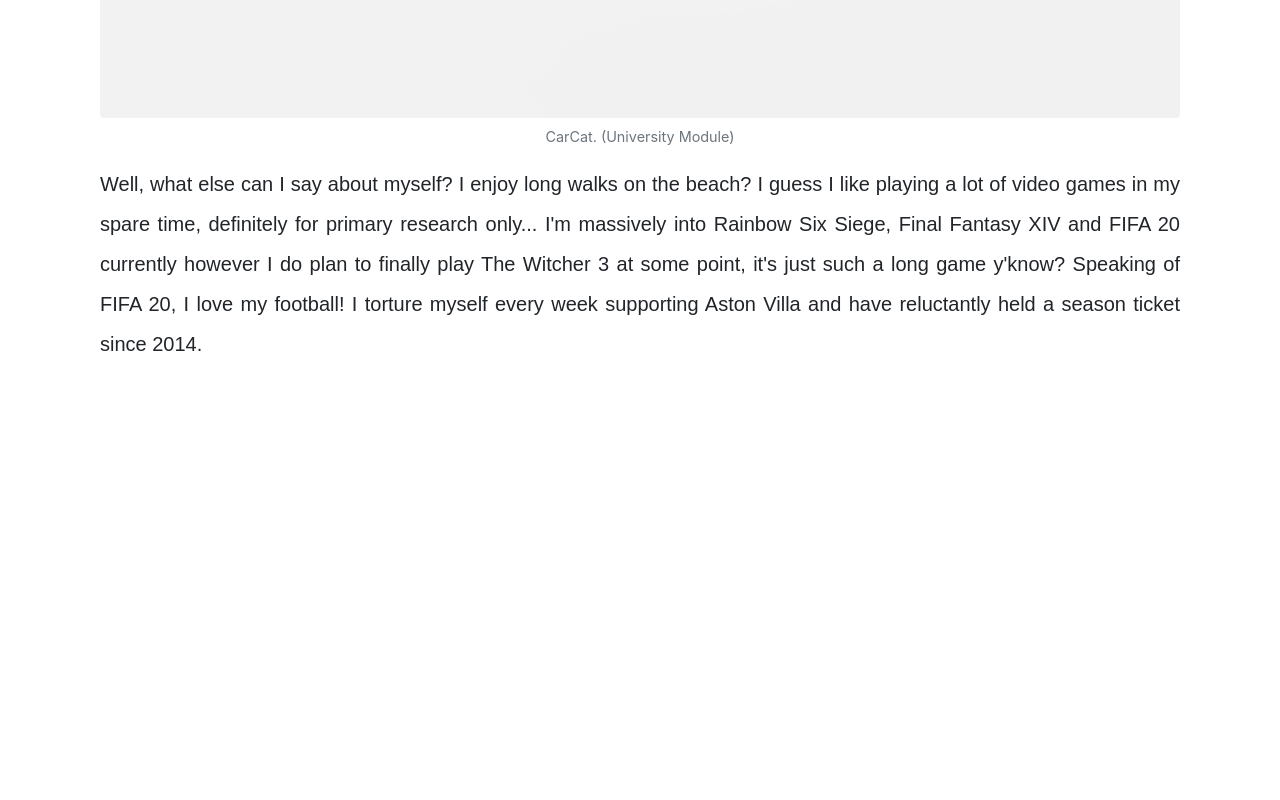
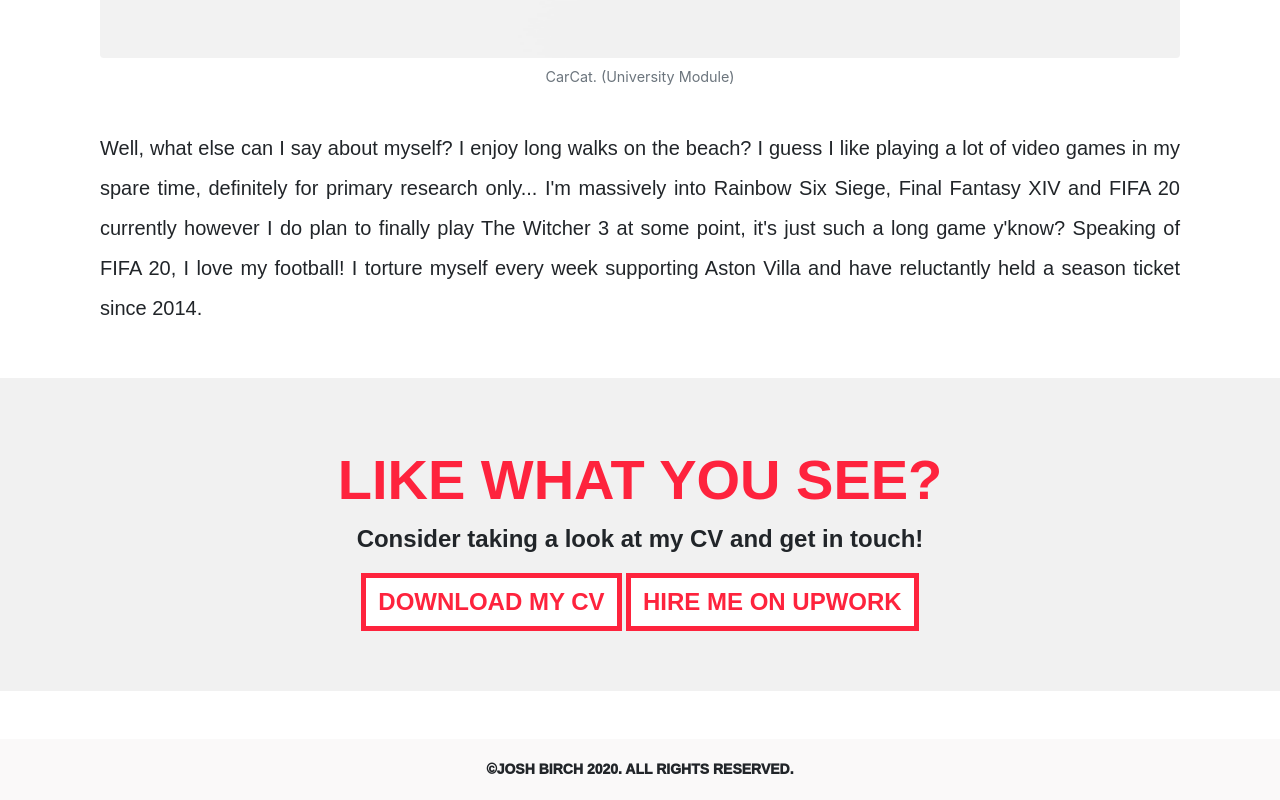
Before and after one commit to joshuabirch/joshbirchdesign2020, a plain HTML site: page portfolio-item-template.html in a window 1280 px wide. Shown: the part 1469-2269 px from the top of the page. Before the commit the page ends 1833 px from the top, so only its background shows below. Drawn offline with nearby package versions, Linux system fonts and the light colour scheme; a web font is replaced by a local one.

Commit message:
about-me-development

```diff
--- a/css/style.css
+++ b/css/style.css
@@ -5,19 +5,20 @@ html, body {
 .nav-link a {
     font-family: titling-gothic-fb, sans-serif;
     font-style: normal;
-    font-weight: 1000;
+    font-weight: 900;
     text-decoration: none;
     color: #fe233d;
     text-transform: uppercase;
     font-size: 30px;
     padding: 10px;
     text-align: left;
-    line-height: 2.5;
+    line-height: 2;
     background-size: 100% 200%;
     background-image: linear-gradient(to bottom, #fff 50%, #fe233d 50%);
     transition:
     background-position .1s ease-in-out,
     color .1s ease-in-out;
+    white-space: nowrap;
 }
 
 .nav-link a:hover {
@@ -33,7 +34,7 @@ html, body {
 }
 
 .hover-img {
-display: block;
+/* display: block; */
 width: 100%;
 height: auto;
 }
@@ -70,7 +71,7 @@ transform: translate(-50%, -50%);
 text-align: left;
 font-family: titling-gothic-fb, sans-serif;
 font-style: normal;
-font-weight: 1000;
+font-weight: 900;
 text-decoration: none;
 color: #fff;
 text-transform: uppercase;
@@ -86,19 +87,20 @@ white-space: nowrap;
     font-weight: 1000;
     text-transform: uppercase;
     font-size: 14px;
+    width: 100%;
 }
 
 /*About Me*/
 
 .header {
-    padding: 130px;
+    padding: 100px;
     background-color: #fe233d;
 }
 
 .header h1 {
     font-family: titling-gothic-fb, sans-serif;
     font-style: normal;
-    font-weight: 1000;
+    font-weight: 900;
     text-transform: uppercase;
     font-size: 80px;
     color: #fff;
@@ -121,3 +123,71 @@ white-space: nowrap;
     text-align: justify;
     font-size: 20px;
 }
+
+.heading {
+    font-family: titling-gothic-fb, sans-serif;
+    font-style: normal;
+    font-weight: 900;
+    text-transform: uppercase;
+    color: #fe233d;
+    font-size: 56px;
+    text-align: center;
+}
+
+#cv-banner {
+    width: 100%;
+    padding: 60px;
+    margin-top: 50px;
+    text-align: center;
+    background-color: #f1f1f1;
+}
+
+#cv-banner p {
+    font-family: linotype-vectora, sans-serif;
+    font-style: normal;
+    font-weight: 700;
+    font-size: 24px;
+}
+
+.btn-cv, .btn-upwork {
+    font-family: titling-gothic-fb, sans-serif;
+    font-style: normal;
+    font-weight: 900;
+    font-size: 24px;
+    text-transform: uppercase;
+    color: #fe233d;
+    border: solid 5px #fe233d;
+    border-radius: 0;
+    background-size: 100% 200%;
+    background-image: linear-gradient(to bottom, #fff 50%, #fe233d 50%);
+    transition:
+    background-position .1s ease-in-out,
+    color .1s ease-in-out;
+}
+
+.btn-cv:hover, .btn-upwork:hover {
+    background-position: 0 100%;
+    color: #fff;
+}
+/* // Extra small devices (portrait phones, less than 576px) */
+@media (max-width: 575.98px) {
+
+}
+
+/* // Small devices (landscape phones, less than 768px) */
+@media (max-width: 767.98px) {
+
+}
+
+/* // Medium devices (tablets, less than 992px) */
+@media (max-width: 991.98px) {
+
+}
+
+/* // Large devices (desktops, less than 1200px) */
+@media (max-width: 1199.98px) {
+
+}
+
+/* // Extra large devices (large desktops)
+// No media query since the extra-large breakpoint has no upper bound on its width */
--- a/portfolio-item-template.html
+++ b/portfolio-item-template.html
@@ -28,8 +28,22 @@
                     <img src="assets/carcat-imac-min.jpg" class="figure-img img-fluid rounded" alt="...">
                     <figcaption class="figure-caption text-center">CarCat. (University Module)</figcaption>
                 </figure>
+                <br>
+                <br>
                 <p class="body-text">Well, what else can I say about myself? I enjoy long walks on the beach? I guess I like playing a lot of video games in my spare time, definitely for primary research only... I'm massively into Rainbow Six Siege, Final Fantasy XIV and FIFA 20 currently however I do plan to finally play The Witcher 3 at some point, it's just such a long game y'know? Speaking of FIFA 20, I love my football! I torture myself every week supporting Aston Villa and have reluctantly held a season ticket since 2014.</p>
             </div>
+        </div>
+
+        <div id="cv-banner">
+            <h3 class="heading my-2">Like What You See?</h3>
+            <p>Consider taking a look at my CV and get in touch!</p>
+            <button class="btn btn-cv">Download My CV</button>
+            <button class="btn btn-upwork">Hire Me on UpWork</button>
+        </div>
+
+
+        <div class="footer mt-5">
+            ©Josh Birch 2020. All Rights Reserved.
         </div>
 
         <!-- Optional JavaScript -->
```
Also changed, not shown: index.html (+20 -12 lines).
